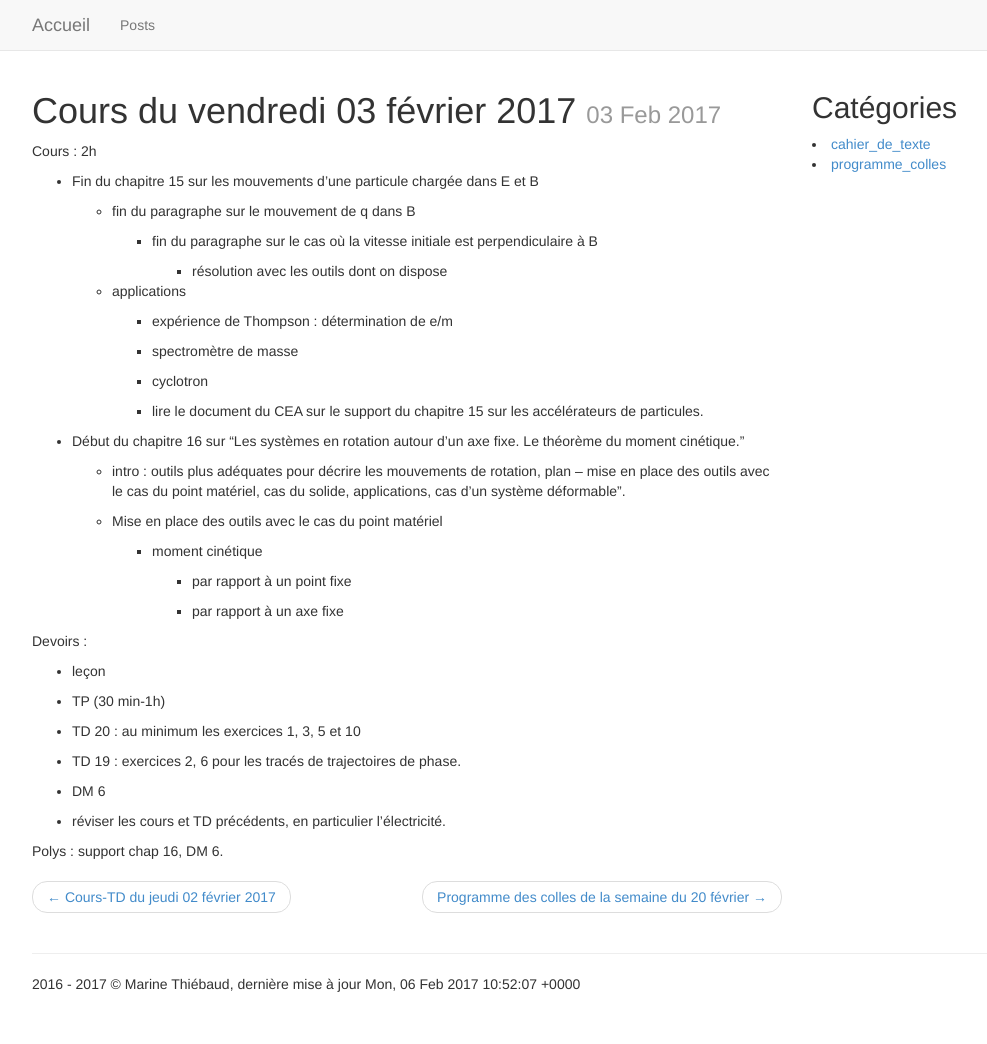
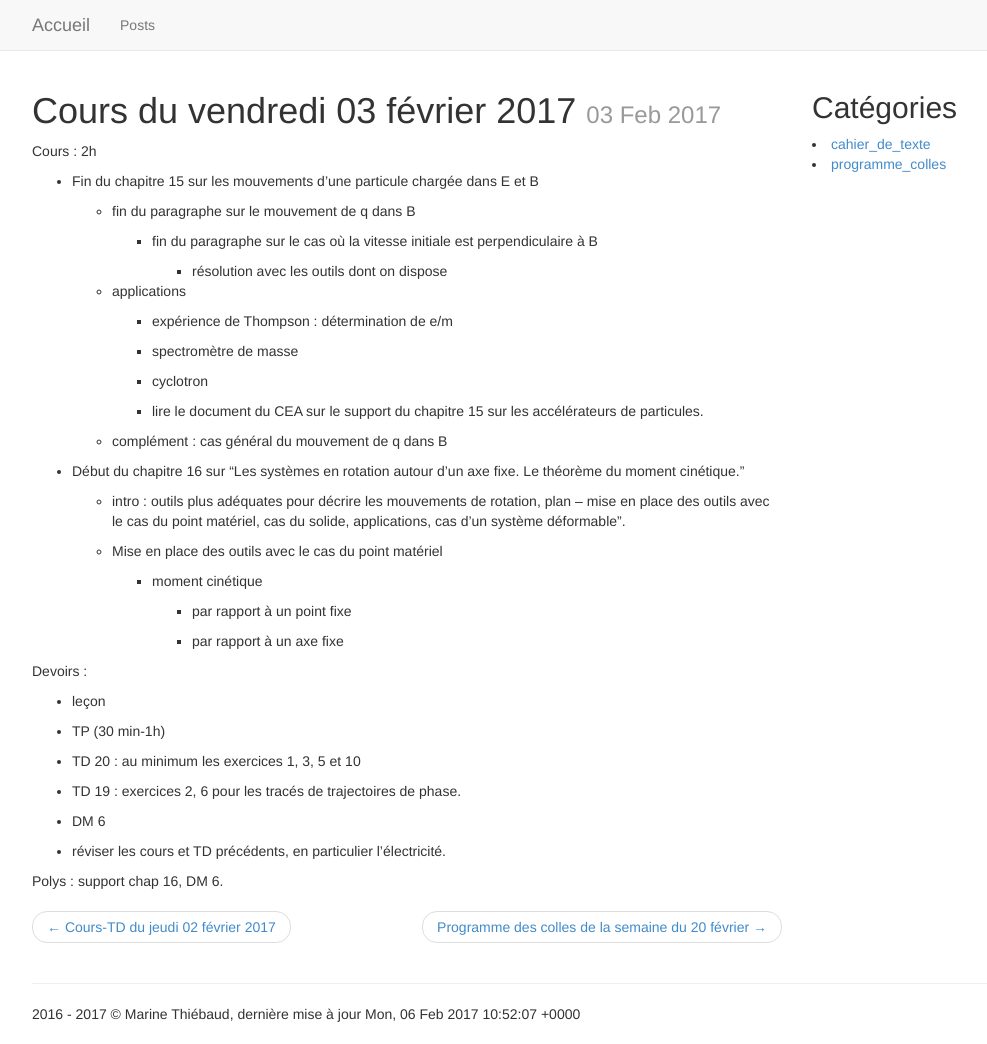
Before and after one commit to Marineflower/SitePCSI_Turgot, a Jekyll site: the page built from _posts/2017-02-03-cours.md, in a window 1280 px wide. Shown: the whole page, without its empty margins (38-1025 px from the left). Built offline with Jekyll 4.4.1, drawn with Linux system fonts in a browser that asks for light colours; nearby versions of some CDN libraries; before the commit the page ends 1014 px from its top, so only the background shows below that.

Commit message:
Correction séance 3 février

```diff
--- a/_posts/2017-02-03-cours.md
+++ b/_posts/2017-02-03-cours.md
@@ -24,6 +24,8 @@ Cours : 2h
     - cyclotron
 
     - lire le document du CEA sur le support du chapitre 15 sur les accélérateurs de particules.
+
+  - complément : cas général du mouvement de q dans B
 
 - Début du chapitre 16 sur "Les systèmes en rotation autour d'un axe fixe. Le théorème du moment cinétique."
 
```
